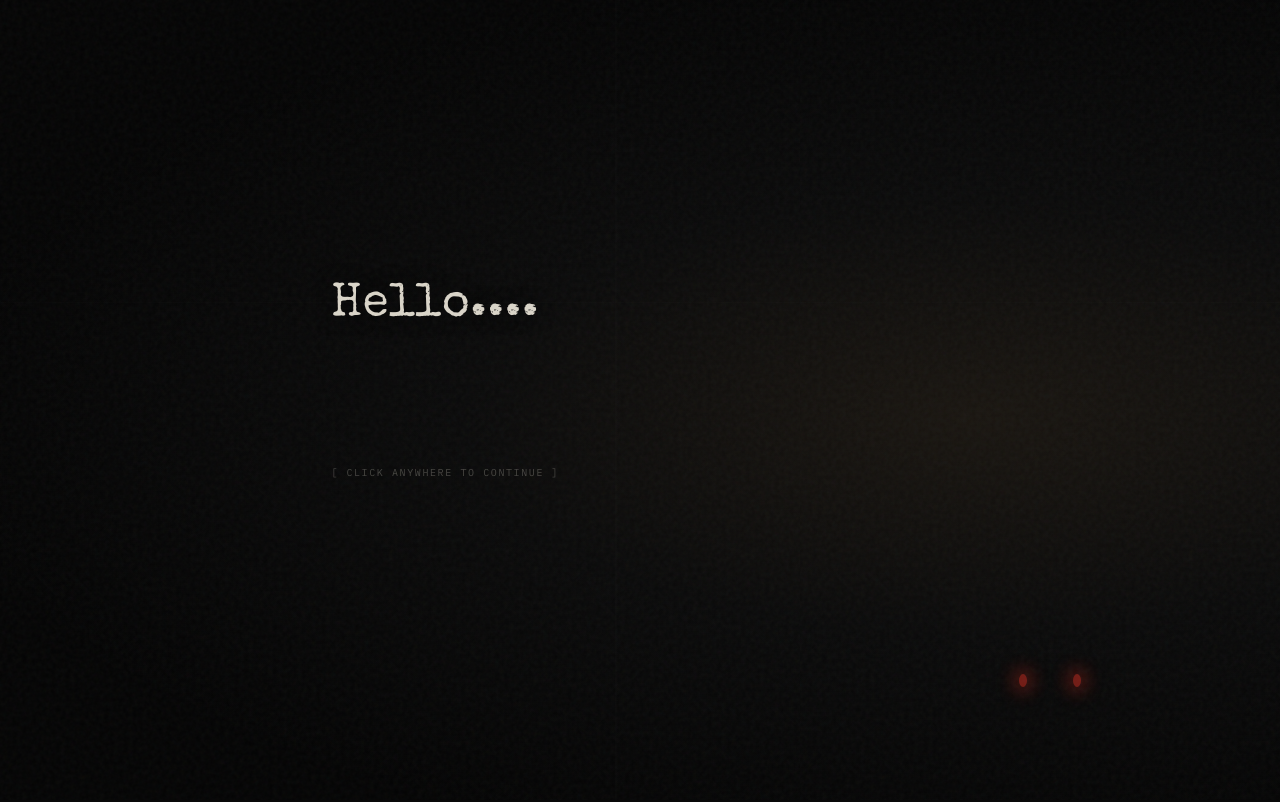
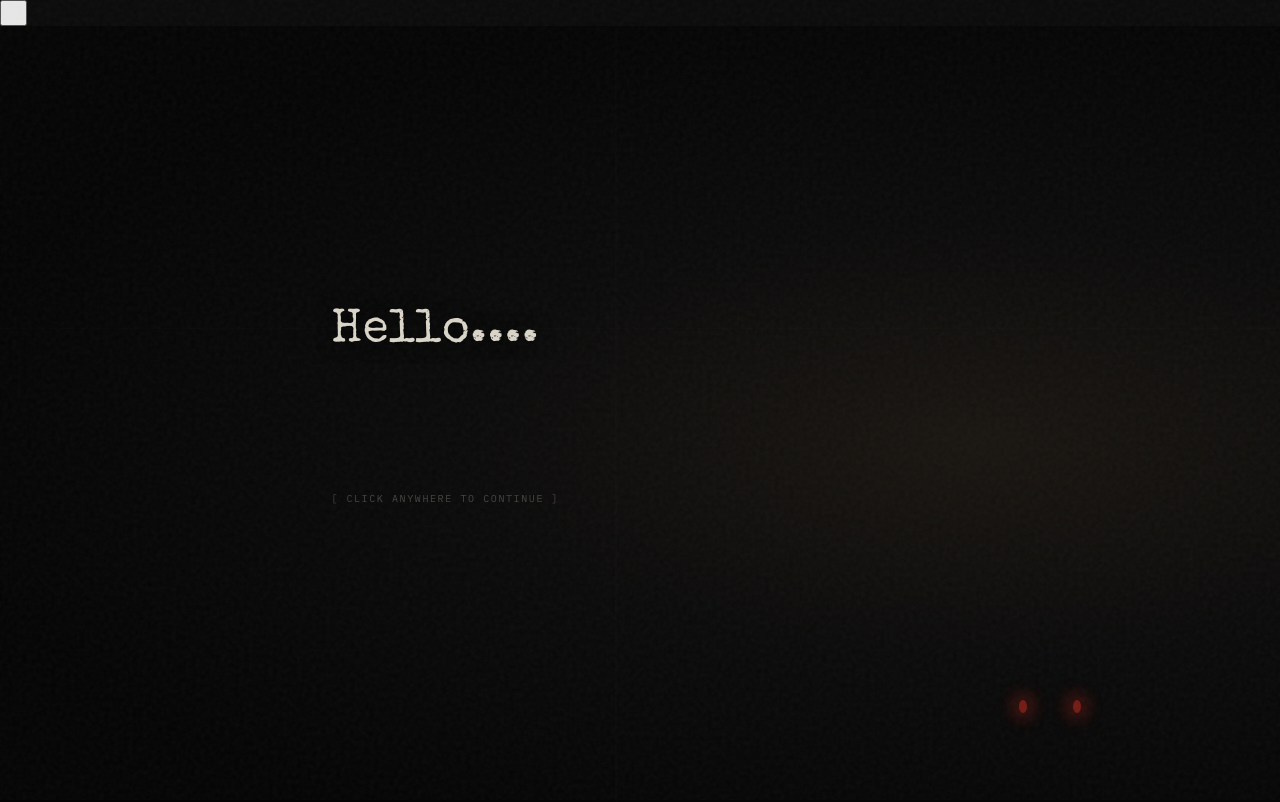
Before and after one commit to JGT7777/TheCat, a website built with Vite: page index.html in a window 1280 px wide. Built offline with nearby package versions, Linux system fonts and the light colour scheme.

Commit message:
Update index.html

```diff
--- a/index.html
+++ b/index.html
@@ -9,6 +9,7 @@
   </head>
   <body class="intro-active">
     <div class="grain"></div>
+    <button id="fullscreenBtn" class="fullscreen-button">⛶</button>
     <main id="top">
       <section class="conversation" id="conversation">
         <div class="conversation-scene">
```
